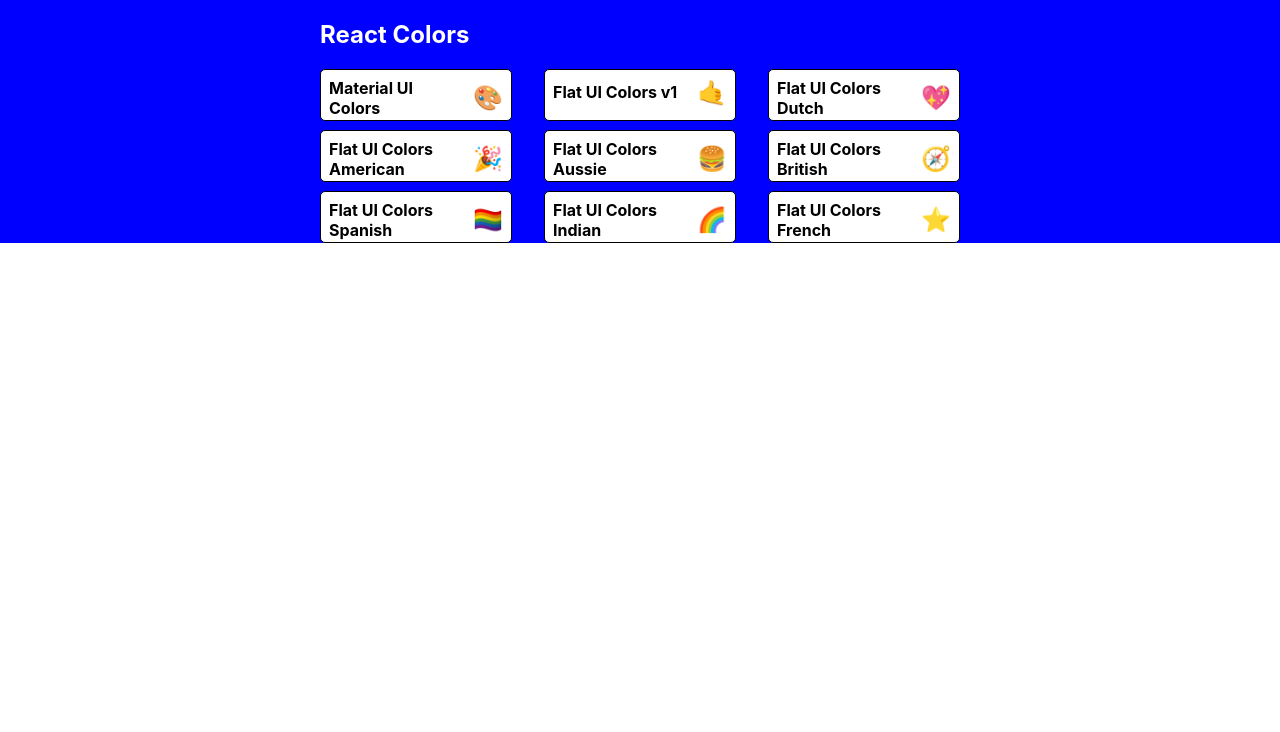
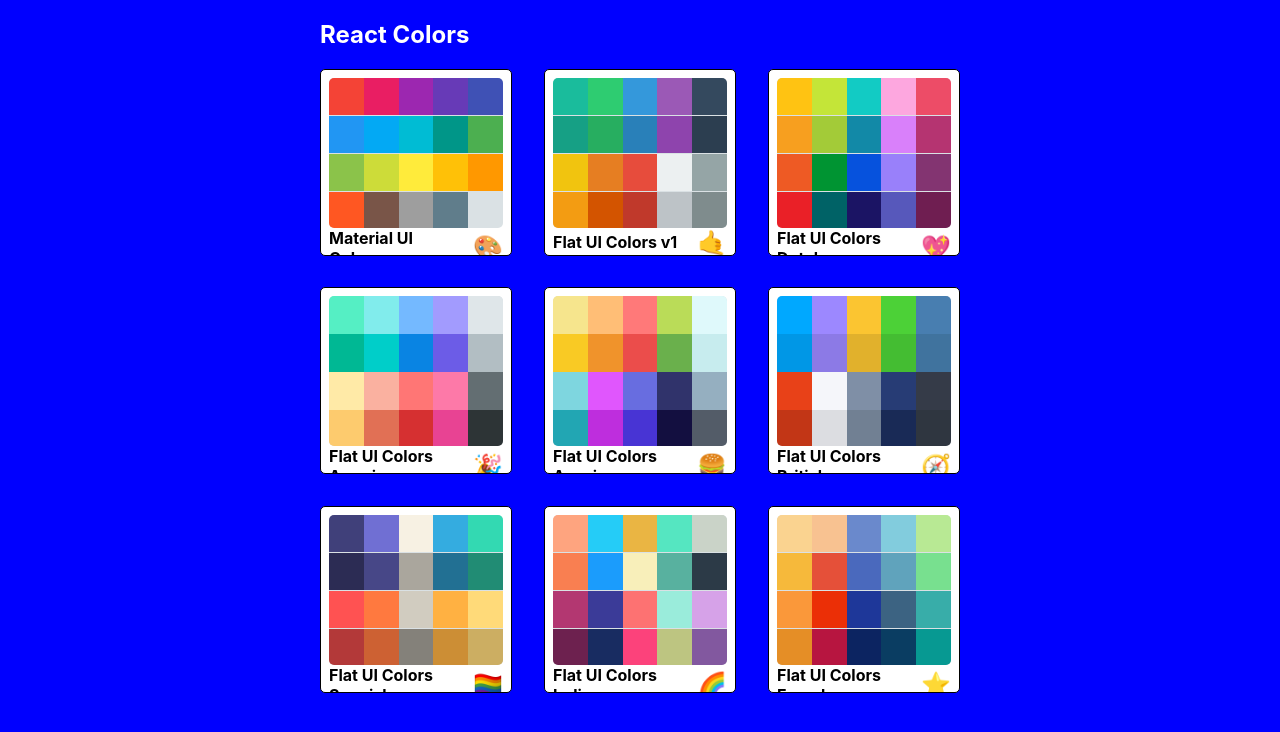
Before and after one commit to harisiqbal12/react-colors, a React (Create React App) app: page / in a window 1280 px wide. Shown: the top 732 px of the page. Built offline with nearby package versions, Linux system fonts and the light colour scheme; the HTML template or start-up script is replaced by a standard one.

Commit message:
Finish styling MiniPalette

```diff
--- a/src/MiniPalette.js
+++ b/src/MiniPalette.js
@@ -14,7 +14,11 @@
 		},
 	},
 	colors: {
-    backgroundColor: 'grey'
+		backgroundColor: '#dae1e4',
+    height: '150px',
+    width: '100%',
+    borderRadius: '5px',
+    overflow: 'hidden'
 	},
 	title: {
 		display: 'flex',
@@ -24,20 +28,30 @@
 		color: 'black',
 		paddingTop: '0.5',
 		fontSize: '1rem',
-    position: 'relative'
+		position: 'relative',
 	},
 	emoji: {
 		marginLeft: '0.5rem',
-    fontSize: '1.5rem'
+		fontSize: '1.5rem',
 	},
+	miniColor: {
+    height: '25%',
+    width: '20%',
+    display: 'inline-block',
+    margin: '0 auto',
+    position: 'relative',
+    marginBottom: '-3.5px'
+  }
 };
 
 const MiniPalette = props => {
-	const { classes, paletteName, emoji } = props;
-	console.log(classes);
+	const { classes, paletteName, emoji, colors } = props;
+  const miniColorBoxes = colors.map(color => (
+    <div className={classes.miniColor} style={{backgroundColor: color.color}} key={color.name} ></div>
+  ))
 	return (
 		<div className={classes.root}>
-			<div className={classes.colors}></div>
+			<div className={classes.colors}>{miniColorBoxes}</div>
 			<h5 className={classes.title}>
 				{paletteName} <span className={classes.emoji}>{emoji}</span>
 			</h5>
--- a/src/PaletteList.js
+++ b/src/PaletteList.js
@@ -6,7 +6,7 @@
 const styles = {
 	root: {
 		backgroundColor: 'blue',
-		height: '100%',
+		height: '100vh',
 		display: 'flex',
 		alignItems: 'flex-start',
 		justifyContent: 'center',
```
Lines whose indentation alone changed are shown as unchanged.
